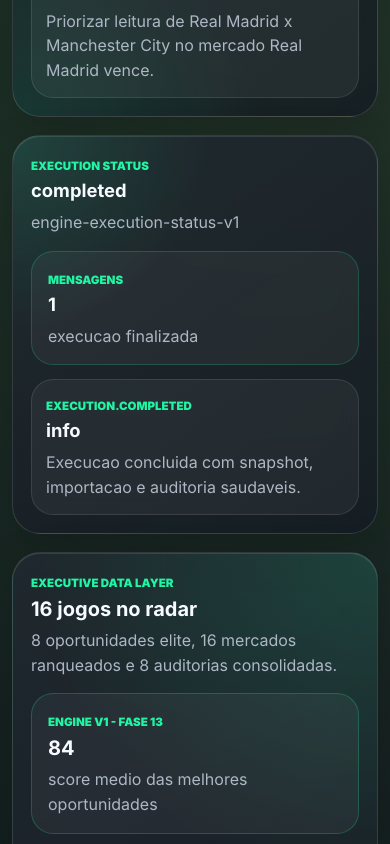
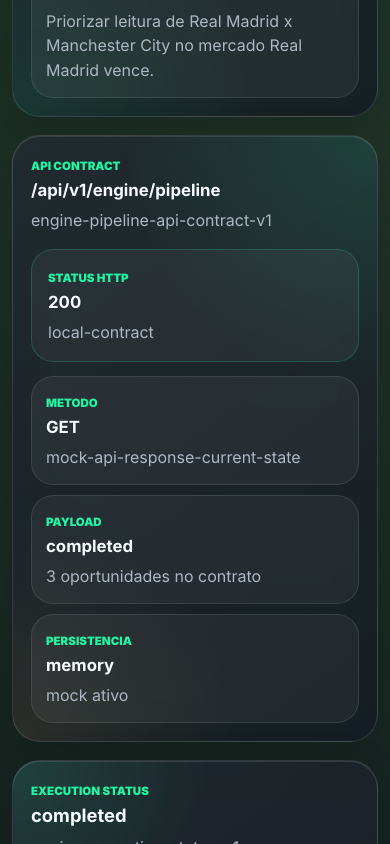
Before and after one commit to duqueroleta/DuqueSports-Codex, a React (Vite) app: page /dados in a window 390 px wide. Shown: the part 1200-2044 px from the top of the page. Built offline with nearby package versions, Linux system fonts and the light colour scheme.

Commit message:
Add engine pipeline API contract

```diff
--- /dev/null
+++ b/src/engine/api/EnginePipelineApiContract.js
@@ -0,0 +1,34 @@
+const ENGINE_PIPELINE_API_CONTRACT_MODEL = 'engine-pipeline-api-contract-v1';
+
+function createEnginePipelineApiResponse(engineExecution) {
+  return {
+    model: ENGINE_PIPELINE_API_CONTRACT_MODEL,
+    endpoint: '/api/v1/engine/pipeline',
+    method: 'GET',
+    statusCode: engineExecution.status === 'blocked' ? 409 : 200,
+    generatedAt: 'mock-api-response-current-state',
+    data: {
+      status: engineExecution.status,
+      executionStatus: engineExecution.executionStatus,
+      executiveReport: engineExecution.executiveReport,
+      snapshot: {
+        snapshotId: engineExecution.engineSnapshot.snapshotId,
+        engineVersion: engineExecution.engineSnapshot.engineVersion,
+        scope: engineExecution.engineSnapshot.scope,
+      },
+      totals: engineExecution.executiveDashboard.totals,
+      topOpportunities: engineExecution.engineSnapshot.topOpportunities,
+      audit: {
+        health: engineExecution.auditLog.health,
+        totalEvents: engineExecution.auditLog.totalEvents,
+      },
+    },
+    meta: {
+      mock: true,
+      persistence: 'memory',
+      transport: 'local-contract',
+    },
+  };
+}
+
+export { ENGINE_PIPELINE_API_CONTRACT_MODEL, createEnginePipelineApiResponse };
--- a/src/engine/core/contracts.js
+++ b/src/engine/core/contracts.js
@@ -41,6 +41,6 @@
  * @property {string[]} explanation
  */
 
-const ENGINE_VERSION = 'duque-score-engine-v1.phase-22';
+const ENGINE_VERSION = 'duque-score-engine-v1.phase-23';
 
 export { ENGINE_VERSION };
--- a/src/engine/pipeline/EngineExecutionPipeline.js
+++ b/src/engine/pipeline/EngineExecutionPipeline.js
@@ -10,6 +10,7 @@ import {
   saveEngineSnapshot,
 } from '../snapshot/EngineSnapshotRepository.js';
 import { runEngineSnapshotService } from '../snapshot/EngineSnapshotService.js';
+import { createEnginePipelineApiResponse } from '../api/EnginePipelineApiContract.js';
 import { runEngineExecutiveReportService } from './EngineExecutiveReportService.js';
 import { resolveExecutionStatus } from './EngineExecutionStatusService.js';
 
@@ -30,7 +31,7 @@ function runEngineExecutionPipeline({ matches, markets, batchAnalysis }) {
     auditLog,
   });
 
-  return {
+  const engineExecution = {
     model: 'engine-execution-pipeline-v1',
     status: executionStatus.status,
     executionStatus,
@@ -45,6 +46,11 @@ function runEngineExecutionPipeline({ matches, markets, batchAnalysis }) {
     importedSnapshotEnvelope,
     auditLog,
   };
+
+  return {
+    ...engineExecution,
+    apiResponse: createEnginePipelineApiResponse(engineExecution),
+  };
 }
 
 export { runEngineExecutionPipeline };
--- a/src/pages/DataPage.jsx
+++ b/src/pages/DataPage.jsx
@@ -59,6 +59,7 @@ function DataPage() {
   const auditLog = engineExecution?.auditLog ?? null;
   const executionStatus = engineExecution?.executionStatus ?? null;
   const executiveReport = engineExecution?.executiveReport ?? null;
+  const apiResponse = engineExecution?.apiResponse ?? null;
   const filteredSources = sources.filter((source) => itemMatchesSearch(source, searchTerm));
 
   return (
@@ -110,6 +111,41 @@ function DataPage() {
               <span>Recomendacao</span>
               <strong>{executiveReport.highlights.topOpportunity?.market ?? 'Aguardar'}</strong>
               <p>{executiveReport.recommendation}</p>
+            </article>
+          </div>
+        </section>
+      ) : null}
+
+      {apiResponse ? (
+        <section className="engine-api-panel" aria-label="Contrato mock de API do pipeline">
+          <div className="engine-api-header">
+            <div>
+              <span>API Contract</span>
+              <strong>{apiResponse.endpoint}</strong>
+              <p>{apiResponse.model}</p>
+            </div>
+            <aside>
+              <span>Status HTTP</span>
+              <strong>{apiResponse.statusCode}</strong>
+              <p>{apiResponse.meta.transport}</p>
+            </aside>
+          </div>
+
+          <div className="engine-api-grid">
+            <article>
+              <span>Metodo</span>
+              <strong>{apiResponse.method}</strong>
+              <p>{apiResponse.generatedAt}</p>
+            </article>
+            <article>
+              <span>Payload</span>
+              <strong>{apiResponse.data.status}</strong>
+              <p>{apiResponse.data.topOpportunities.length} oportunidades no contrato</p>
+            </article>
+            <article>
+              <span>Persistencia</span>
+              <strong>{apiResponse.meta.persistence}</strong>
+              <p>{apiResponse.meta.mock ? 'mock ativo' : 'producao'}</p>
             </article>
           </div>
         </section>
--- a/src/styles/page-data.css
+++ b/src/styles/page-data.css
@@ -20,7 +20,8 @@
 .snapshot-json-panel,
 .engine-audit-panel,
 .engine-status-panel,
-.engine-report-panel {
+.engine-report-panel,
+.engine-api-panel {
   border: 1px solid var(--color-line);
   border-radius: var(--radius-xl);
   background:
@@ -201,6 +202,70 @@
 }
 
 .engine-report-grid article {
+  min-width: 0;
+  padding: 14px;
+  border: 1px solid rgba(255, 255, 255, 0.1);
+  border-radius: var(--radius-lg);
+  background: rgba(255, 255, 255, 0.05);
+}
+
+.engine-api-panel {
+  width: min(1240px, 100%);
+  margin: 18px auto 0;
+  padding: 18px;
+  border-radius: var(--radius-xl);
+  background:
+    radial-gradient(circle at top right, rgba(32, 246, 164, 0.13), transparent 36%),
+    radial-gradient(circle at bottom left, rgba(217, 180, 91, 0.1), transparent 32%),
+    linear-gradient(145deg, rgba(255, 255, 255, 0.075), rgba(255, 255, 255, 0.025)),
+    rgba(12, 18, 28, 0.72);
+}
+
+.engine-api-header {
+  display: grid;
+  grid-template-columns: minmax(0, 1fr) minmax(220px, 300px);
+  gap: 16px;
+  align-items: stretch;
+  margin-bottom: 14px;
+}
+
+.engine-api-header aside {
+  min-width: 0;
+  padding: 16px;
+  border: 1px solid rgba(32, 246, 164, 0.2);
+  border-radius: var(--radius-lg);
+  background: rgba(255, 255, 255, 0.045);
+}
+
+.engine-api-panel span {
+  color: var(--color-neon);
+  font-size: 0.72rem;
+  font-weight: 950;
+  text-transform: uppercase;
+}
+
+.engine-api-panel strong {
+  display: block;
+  margin-top: 8px;
+  color: var(--color-white);
+  font-size: clamp(1.05rem, 1.9vw, 1.45rem);
+  line-height: 1.08;
+  overflow-wrap: anywhere;
+}
+
+.engine-api-panel p {
+  margin: 8px 0 0;
+  color: #aeb8c5;
+  line-height: 1.55;
+}
+
+.engine-api-grid {
+  display: grid;
+  grid-template-columns: repeat(3, minmax(0, 1fr));
+  gap: 10px;
+}
+
+.engine-api-grid article {
   min-width: 0;
   padding: 14px;
   border: 1px solid rgba(255, 255, 255, 0.1);
@@ -543,7 +608,9 @@
   .engine-status-header,
   .engine-status-grid,
   .engine-report-header,
-  .engine-report-grid {
+  .engine-report-grid,
+  .engine-api-header,
+  .engine-api-grid {
     grid-template-columns: 1fr;
   }
 }
```
Also changed, not shown: 2 other files (tests, documents, lock files or other folders).
